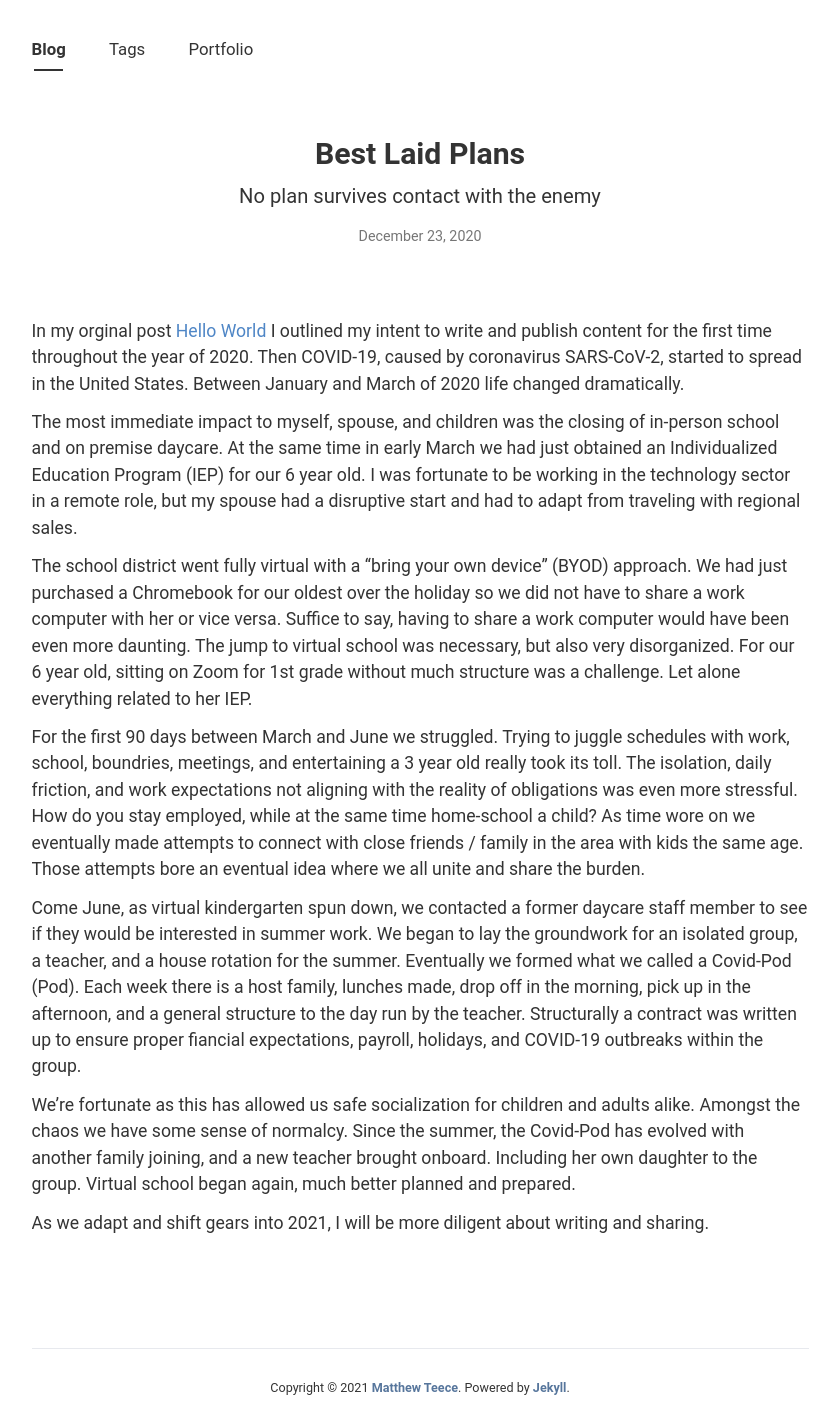
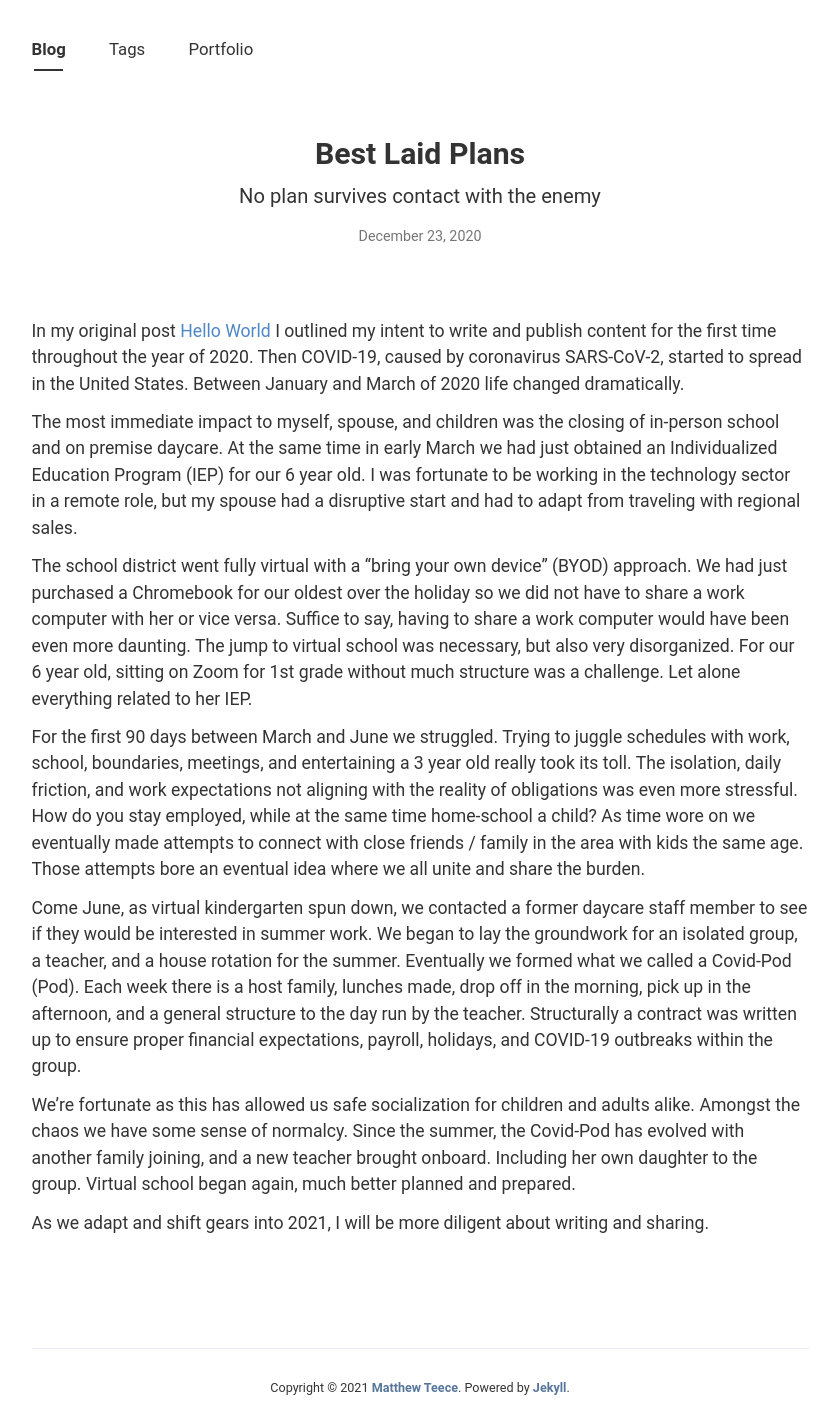
Before and after one commit to mteece/mteece.github.io, a Jekyll site: the page built from _posts/2020-12-23-best-laid-plans.md, in a window 1280 px wide. Shown: the whole page, without its empty margins (220-1058 px from the left). Built offline with Jekyll 4.4.1, drawn with Linux system fonts in a browser that asks for light colours; nearby versions of some CDN libraries; some web fonts are replaced.

Commit message:
Typo fixes.

```diff
--- a/_posts/2020-12-23-best-laid-plans.md
+++ b/_posts/2020-12-23-best-laid-plans.md
@@ -7,15 +7,15 @@ author: Matthew Teece
 comments : False
 ---
 
-In my orginal post [Hello World]({% post_url 2020-01-01-hello-world %}) I outlined my intent to write and publish content for the first time throughout the year of 2020. Then COVID-19, caused by coronavirus SARS-CoV-2, started to spread in the United States. Between January and March of 2020 life changed dramatically.
+In my original post [Hello World]({% post_url 2020-01-01-hello-world %}) I outlined my intent to write and publish content for the first time throughout the year of 2020. Then COVID-19, caused by coronavirus SARS-CoV-2, started to spread in the United States. Between January and March of 2020 life changed dramatically.
 
 The most immediate impact to myself, spouse, and children was the closing of in-person school and on premise daycare. At the same time in early March we had just obtained an Individualized Education Program (IEP) for our 6 year old. I was fortunate to be working in the technology sector in a remote role, but my spouse had a disruptive start and had to adapt from traveling with regional sales.
 
 The school district went fully virtual with a "bring your own device" (BYOD) approach. We had just purchased a Chromebook for our oldest over the holiday so we did not have to share a work computer with her or vice versa. Suffice to say, having to share a work computer would have been even more daunting. The jump to virtual school was necessary, but also very disorganized. For our 6 year old, sitting on Zoom for 1st grade without much structure was a challenge. Let alone everything related to her IEP.
 
-For the first 90 days between March and June we struggled. Trying to juggle schedules with work, school, boundries, meetings, and entertaining a 3 year old really took its toll. The isolation, daily friction, and work expectations not aligning with the reality of obligations was even more stressful. How do you stay employed, while at the same time home-school a child? As time wore on we eventually made attempts to connect with close friends / family in the area with kids the same age. Those attempts bore an eventual idea where we all unite and share the burden.
+For the first 90 days between March and June we struggled. Trying to juggle schedules with work, school, boundaries, meetings, and entertaining a 3 year old really took its toll. The isolation, daily friction, and work expectations not aligning with the reality of obligations was even more stressful. How do you stay employed, while at the same time home-school a child? As time wore on we eventually made attempts to connect with close friends / family in the area with kids the same age. Those attempts bore an eventual idea where we all unite and share the burden.
 
-Come June, as virtual kindergarten spun down, we contacted a former daycare staff member to see if they would be interested in summer work. We began to lay the groundwork for an isolated group, a teacher, and a house rotation for the summer. Eventually we formed what we called a Covid-Pod (Pod). Each week there is a host family, lunches made, drop off in the morning, pick up in the afternoon, and a general structure to the day run by the teacher. Structurally a contract was written up to ensure proper fiancial expectations, payroll, holidays, and COVID-19 outbreaks within the group.
+Come June, as virtual kindergarten spun down, we contacted a former daycare staff member to see if they would be interested in summer work. We began to lay the groundwork for an isolated group, a teacher, and a house rotation for the summer. Eventually we formed what we called a Covid-Pod (Pod). Each week there is a host family, lunches made, drop off in the morning, pick up in the afternoon, and a general structure to the day run by the teacher. Structurally a contract was written up to ensure proper financial expectations, payroll, holidays, and COVID-19 outbreaks within the group.
 
 We're fortunate as this has allowed us safe socialization for children and adults alike. Amongst the chaos we have some sense of normalcy. Since the summer, the Covid-Pod has evolved with another family joining, and a new teacher brought onboard. Including her own daughter to the group. Virtual school began again, much better planned and prepared.
 
```
Also changed, not shown: _posts/2020-01-01-hello-world.md (+2 -2 lines), _posts/2020-12-28-app-store-connect-api-and-fastlane-match.md (+1 -1 lines), _posts/2021-02-23-ski-bums.md (+1 -1 lines).
